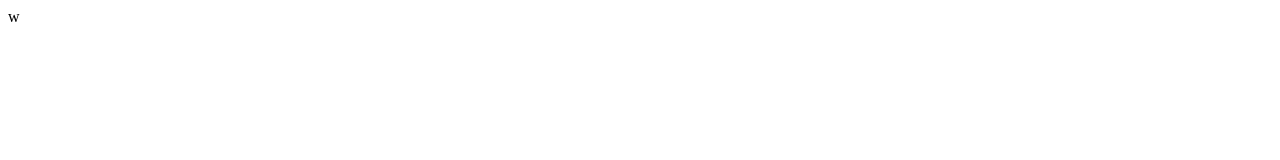
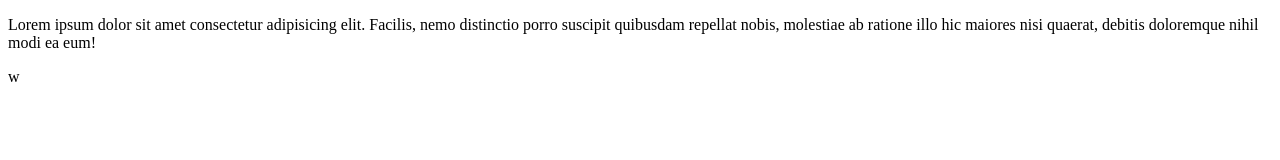
Before and after one commit to rafaelMabunda/Projecto-1, a plain HTML site: page index.html in a window 1280 px wide. Drawn offline with Linux system fonts and the light colour scheme.

Commit message:
Adicionado texto no body

```diff
--- a/index.html
+++ b/index.html
@@ -6,6 +6,6 @@
     <title>Curso gratuito de git e github</title>
 </head>
 <body>
-
+    <p>Lorem ipsum dolor sit amet consectetur adipisicing elit. Facilis, nemo distinctio porro suscipit quibusdam repellat nobis, molestiae ab ratione illo hic maiores nisi quaerat, debitis doloremque nihil modi ea eum!</p>
 </body>
 </html>w
```
